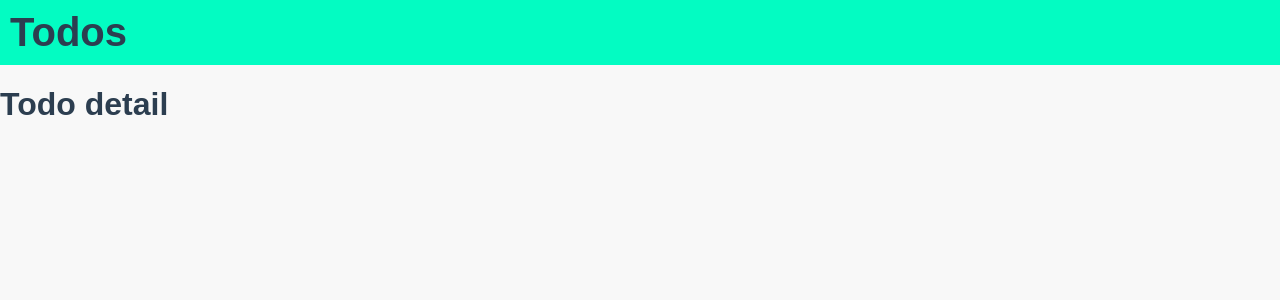
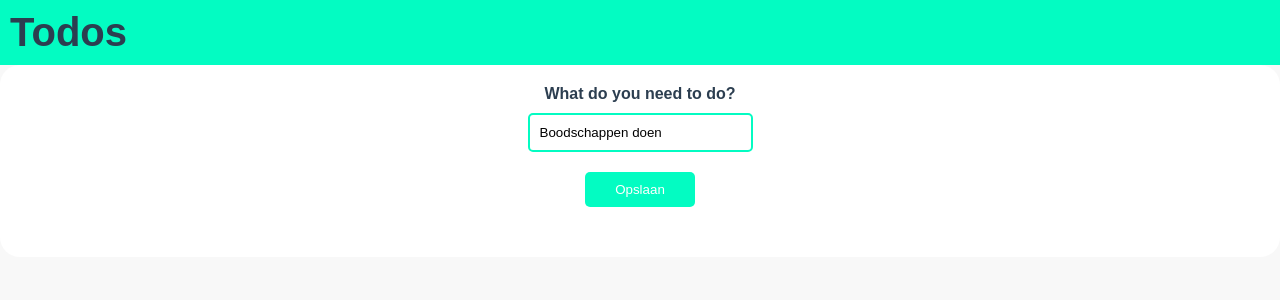
Before and after one commit to larsmarginet/vue-todo, a Vue app: page /todos/1 in a window 1280 px wide. Shown: the top 300 px of the page. Built offline with nearby package versions, Linux system fonts and the light colour scheme.

Commit message:
user update todo Close #1

```diff
--- a/src/components/AddTodo.vue
+++ b/src/components/AddTodo.vue
@@ -4,7 +4,7 @@
         <form @submit.prevent="handleSubmitTodo" class="form">
             <label class="form__label" for="todo">
                 <span class="form__label__text">What do you need to do?</span>
-                <input class="form__label__input" type="text" name="todo" id="todo" v-model="todo">
+                <input class="form__label__input" type="text" name="todo" id="todo" v-model.trim="todo">
             </label>
             <button class="form__button" type="submit">Opslaan</button>
         </form>
--- a/src/components/TodoItem.vue
+++ b/src/components/TodoItem.vue
@@ -1,7 +1,9 @@
 <template>
     <li class="todos__list__item">
+        <router-link :to="`/todos/${id}`" class="todos__list__item__link">
             <p class="todos__list__item__text">{{todo}}</p>
             <button class="todos__list__item__delete" @click="removeTodo"><img alt="delete" src="../assets/delete.svg" width="15" height="15"></button>
+        </router-link>
     </li>
 </template>
 
@@ -12,6 +14,7 @@ export default {
     props: ['id', 'todo'],
     setup(props) {
         const store = useStore();
+
         const removeTodo = () => {
             store.dispatch('removeTodo', {id: props.id})
         }
@@ -27,15 +30,18 @@ export default {
 @import '../styles/tokens.scss';
 
 .todos__list__item {
-  display: flex;
-  justify-content: space-between;
-  align-items: center;
     list-style: none;
     background-color: $green;
     padding: 2rem;
     border-radius: 1rem;
     margin: 1rem 0;
     cursor: pointer;
+}
+
+.todos__list__item__link {
+    display: flex;
+    justify-content: space-between;
+    align-items: center;
 }
 
 .todos__list__item__text {
--- a/src/router/index.js
+++ b/src/router/index.js
@@ -8,12 +8,10 @@ const routes = [
     component: Todos
   },
   {
-    path: '/Todos/:id',
+    path: '/todos/:id',
     name: 'Todo',
-    // route level code-splitting
-    // this generates a separate chunk (about.[hash].js) for this route
-    // which is lazy-loaded when the route is visited.
-    component: () => import(/* webpackChunkName: "about" */ '../views/TodoDetail.vue')
+    props: true,
+    component: () => import(/* webpackChunkName: "todo" */ '../views/TodoDetail.vue')
   }
 ]
 
--- a/src/store/index.js
+++ b/src/store/index.js
@@ -23,6 +23,10 @@ export default createStore({
       }
       state.todos.unshift(todo);
     },
+    updateTodo(state, payload) {
+      const id = payload.id;
+      state.todos.find(todo => todo.id == id).todo = payload.todo;
+    },
     removeTodo(state, payload) {
       const id = payload.id;
       const todoIndex = state.todos.findIndex(todo => todo.id === id);
@@ -32,6 +36,9 @@ export default createStore({
   actions: {
     addTodo(ctx, payload) {
       ctx.commit('addTodo', payload)
+    },
+    updateTodo(ctx, payload) {
+      ctx.commit('updateTodo', payload)
     },
     removeTodo(ctx, payload) {
       ctx.commit('removeTodo', payload)
--- a/src/views/TodoDetail.vue
+++ b/src/views/TodoDetail.vue
@@ -1,5 +1,86 @@
 <template>
-  <div class="about">
-    <h1>Todo detail</h1>
-  </div>
+  <section class="wrapper">
+    <form @submit.prevent="handleUpdateTodo">
+      <label class="form__label" for="todo">
+        <span class="form__label__text">What do you need to do?</span>
+        <input class="form__label__input" type="text" name="todo" id="todo" v-model.trim="todo">
+      </label>
+      <button class="form__button" type="submit">Opslaan</button>
+    </form>
+  </section>
 </template>
+
+<script>
+import { ref } from "vue";
+import { useStore } from 'vuex';
+import { useRouter } from 'vue-router';
+
+export default {
+  props: ['id'],
+  setup(props) {
+    const store = useStore();
+    const router = useRouter();
+    const selectedTodo = store.getters.todos.find(todo => todo.id == props.id);
+    const todo = ref(selectedTodo.todo);
+
+    const handleUpdateTodo = () => {
+      if (selectedTodo.todo !== todo.value && todo.value !== null) {
+        store.dispatch('updateTodo', {id: props.id, todo: todo.value});
+        router.push('/')
+      }
+    }
+
+
+    return {
+      todo,
+      handleUpdateTodo
+    }
+  }
+}
+</script>
+
+<style lang="scss" scoped>
+@import '../styles/tokens.scss';
+.wrapper {
+    display: flex;
+    flex-direction: column;
+    align-items: center;
+    background-color: white;
+    border-radius: 2rem;
+    padding: 2rem 5rem 5rem 5rem;
+}
+.form__label {
+    display: flex;
+    flex-direction: column;
+    align-items: center;
+}
+.form {
+    width: 100%;
+    display: flex;
+    flex-direction: column;
+    align-items: center;
+    text-align: center;
+}
+.form__label__text {
+    font-weight: bold;
+    margin-bottom: 1rem;
+    display: block;
+    text-align: center;
+}
+.form__label__input {
+    border: .2rem solid $green;
+    padding: 1rem;
+    border-radius: .5rem;
+    background: none;
+    width: 100%;
+}
+.form__button {
+    border: none;
+    color: white;
+    background-color: $green;
+    border-radius: .5rem;
+    padding: 1rem 3rem;
+    display: block;
+    margin: 2rem auto 0 auto;
+}
+</style>
```
Lines whose indentation alone changed are shown as unchanged.
